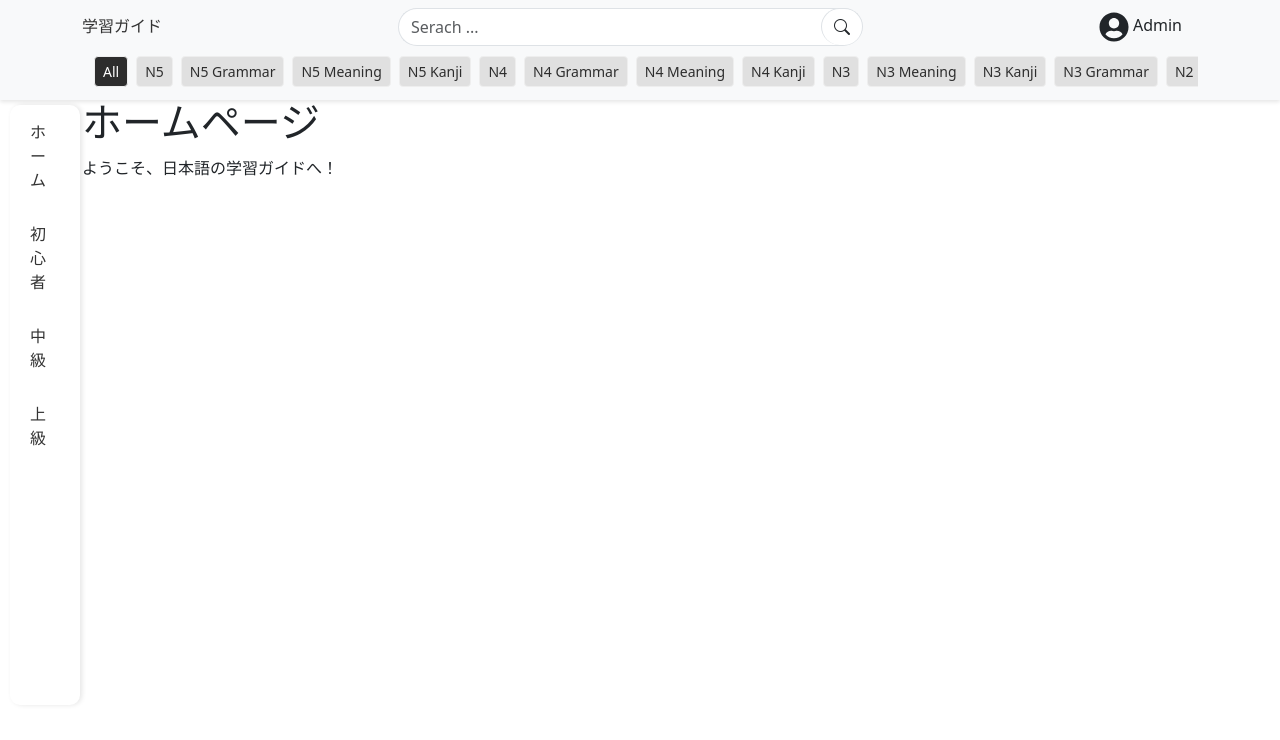
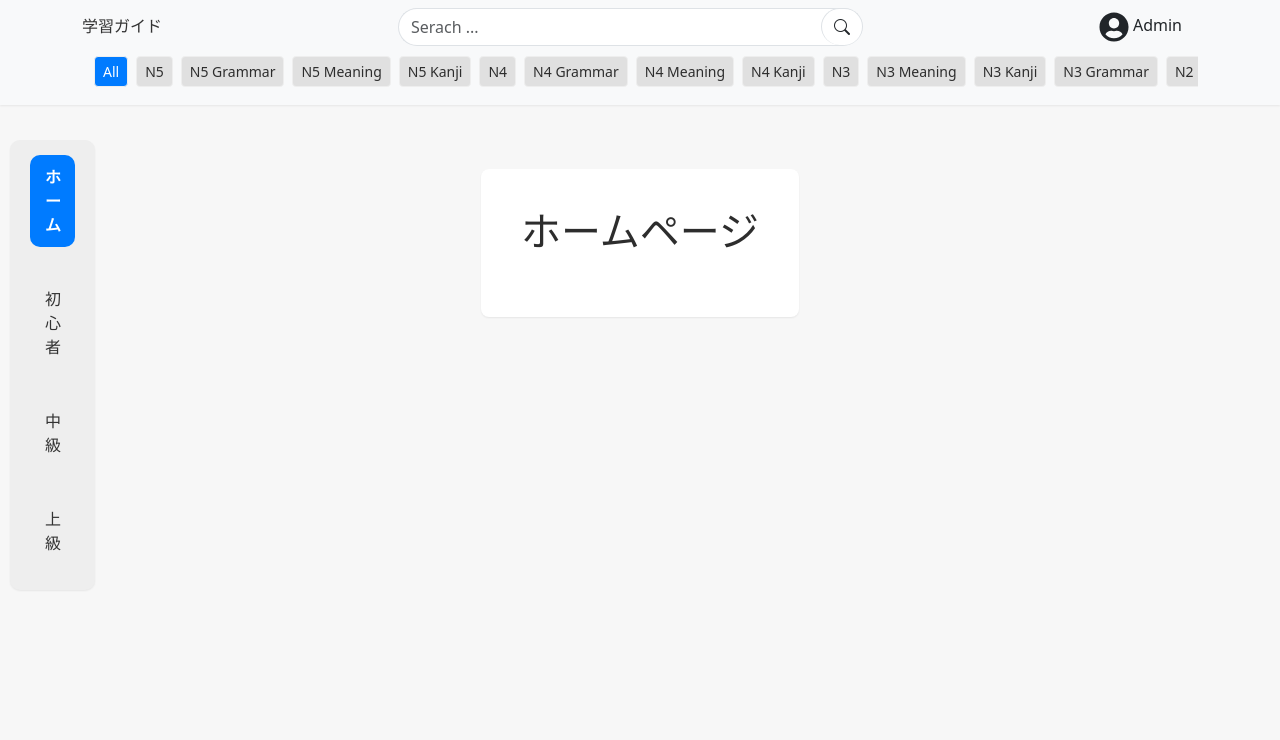
Before and after one commit to tunyarzartoe-coding/JapaneseSelfStudyGuide, a React (Create React App) app: page / in a window 1280 px wide. Shown: the top 740 px of the page. Built offline with nearby package versions, Linux system fonts and the light colour scheme.

Commit message:
feat:home page

```diff
--- a/src/App.js
+++ b/src/App.js
@@ -1,24 +1,26 @@
 import React from 'react';
-import { BrowserRouter as Router, Route,Routes } from 'react-router-dom';
+import { BrowserRouter as Router, Route, Routes } from 'react-router-dom';
 import './index.css';
 import Home from './components/Home';
 import Navbar from './app/Header';
 import "bootstrap/dist/css/bootstrap.min.css";
 import "bootstrap/dist/js/bootstrap.bundle.min";
+import Footer from './app/Footer';
 
 const App = () => (
   <Router>
-    <Navbar />
-    <div className="main-content">
-      <Routes>
-        <Route path="/home" exact component={Home} />
-        <Route path="/beginner" component={() => <div>初心者のページ</div>} />
-        <Route path="/intermediate" component={() => <div>中級のページ</div>} />
-        <Route path="/advanced" component={() => <div>上級のページ</div>} />
-        {/* <Route path="/profile" component={Profile} /> */}
+    <div className="app-container">
+      <Navbar />
+      <div className="main-content container mt-4">
+        <Routes>
+          <Route path="/" element={<Home />} />
+          <Route path="/beginner" element={<div>初心者のページ</div>} />
+          <Route path="/intermediate" element={<div>中級のページ</div>} />
+          <Route path="/advanced" element={<div>上級のページ</div>} />
         </Routes>
+      </div>
+      {/* <Footer /> */}
     </div>
-    <Home/>
   </Router>
 );
 
--- a/src/app/Footer.js
+++ b/src/app/Footer.js
@@ -1,11 +1,11 @@
-import React from 'react'
+import React from 'react';
 
-const Footer = () => {
-  return (
-    <div>
+const Footer = () => (
+  <footer className="footer bg-light py-1 mt-auto">
+    <div className="container text-center">
+      <span className="text-muted">© 2024 学習ガイド - All Rights Reserved</span>
+    </div>
+  </footer>
+);
 
-    </div>
-  )
-}
-
-export default Footer
+export default Footer;
--- a/src/app/Sidebar.js
+++ b/src/app/Sidebar.js
@@ -1,21 +1,29 @@
 import React from 'react';
-import { Link } from 'react-router-dom';
+import { NavLink } from 'react-router-dom';
 
 const Sidebar = () => {
   return (
-    <div className=" main_sidebar">
+    <div className="main_sidebar">
       <ul className="sidebar__menu">
         <li>
-          <Link to="/" >ホーム</Link>
+          <NavLink exact to="/" activeClassName="active" className="sidebar__link">
+            ホーム
+          </NavLink>
         </li>
         <li>
-          <Link to="/beginner" >初心者</Link>
+          <NavLink to="/beginner" activeClassName="active" className="sidebar__link">
+            初心者
+          </NavLink>
         </li>
         <li>
-          <Link to="/intermediate" >中級</Link>
+          <NavLink to="/intermediate" activeClassName="active" className="sidebar__link">
+            中級
+          </NavLink>
         </li>
         <li>
-          <Link to="/advanced" >上級</Link>
+          <NavLink to="/advanced" activeClassName="active" className="sidebar__link">
+            上級
+          </NavLink>
         </li>
       </ul>
     </div>
--- a/src/components/Home.js
+++ b/src/components/Home.js
@@ -1,9 +1,15 @@
 import React from 'react';
 
 const Home = () => (
-  <section className='container'>
-    <h1>ホームページ</h1>
-    <p>ようこそ、日本語の学習ガイドへ！</p>
+  <section className="home-container">
+    <div className="home-content">
+      <h1 className="home-title">ホームページ</h1>
+      {/* <p className="home-subtitle">ようこそ、日本語の学習ガイドへ！</p>
+      <p className="home-description">
+        私たちのウェブサイトでは、すべての日本語レベルに対応する教材を提供しています。N5からN1まで、文法、語彙、漢字などを学びながら、日本語のスキルを向上させましょう！
+      </p>
+      <button className="home-button">今すぐ学習を始める</button> */}
+    </div>
   </section>
 );
 
--- a/src/components/categories/AllCategories.js
+++ b/src/components/categories/AllCategories.js
@@ -19,7 +19,7 @@ const AllCategories = () => {
             className="category-btn"
             onClick={() => handleCategoryClick(category.id)}
             style={{
-              background: selectedCategory === category.id ? "#2d2d2d" : "#E0E0E0",
+              background: selectedCategory === category.id ? "#007bff" : "#E0E0E0",
               borderColor: "#eee",
               color: selectedCategory === category.id ? "#fff" : "#2d2d2d",
             }}
--- a/src/index.css
+++ b/src/index.css
@@ -3,24 +3,38 @@
 body {
   font-family: 'Roboto', sans-serif;
   margin: 0;
-  background-color: rgb(247, 247, 248);
+  /* background: linear-gradient(135deg, #f7fafc, #d9e8f5); */
+  background-color: hsl(0 0% 97% / 1) !important;
 }
 
 h1, h2, h3, h4, h5, h6 {
   font-family: 'Roboto', sans-serif;
 }
-section{
-  /* padding-left: 200px; */
+
+.app-container {
+  display: flex;
+  flex-direction: column;
+  min-height: 100vh;
 }
+
 .navbar {
-  display: flex;
-  justify-content: space-between;
-  align-items: center;
-  /* padding: 0 20px; */
+  position: sticky;
+  top: 0;
+  z-index: 1000;
   background-color: #f8f9fa;
-  height: 100px;
-  box-shadow: 0 2px 4px rgba(0, 0, 0, 0.1);
+  box-shadow: 0 1px 2px rgba(0, 0, 0, 0.07);
 }
+
+.main-content {
+  flex: 1;
+  padding: 20px;
+}
+
+.footer {
+  background-color: #f8f9fa;
+  box-shadow: 0 -2px 4px rgba(0, 0, 0, 0.07);
+}
+
 
 .navbar__left,
 .navbar__right {
@@ -33,11 +47,10 @@ section{
   background: none;
   border: none;
   font-size: 24px;
+  cursor: pointer;
 }
 
 .navbar__logo {
-  /* margin-left: 30px; */
-  /* font-size: 24px; */
   justify-content: center;
   text-decoration: none;
   color: #333;
@@ -46,8 +59,13 @@ section{
 .navbar__search input {
   padding: 5px 10px;
   border: 1px solid #ccc;
-  border-radius: 4px;
+  border-radius: 20px;
   width: 300px;
+}
+
+.navbar__right .btn-group {
+  display: flex;
+  align-items: center;
 }
 
 .navbar__right a {
@@ -55,6 +73,39 @@ section{
   text-decoration: none;
   color: #333;
 }
+
+.backdrop {
+  position: fixed;
+  top: 0;
+  left: 0;
+  width: 100%;
+  height: 100%;
+  background: rgba(0, 0, 0, 0.5);
+  z-index: 999;
+}
+
+.sidebar {
+  position: fixed;
+  top: 0;
+  right: 0;
+  width: 250px;
+  height: 100%;
+  background-color: #fff;
+  box-shadow: 0 1px 2px rgba(0, 0, 0, 0.07);
+  z-index: 1001;
+  padding: 20px;
+}
+
+.sidebar__close-btn {
+  position: absolute;
+  top: 10px;
+  right: 10px;
+  background: none;
+  border: none;
+  font-size: 24px;
+  cursor: pointer;
+}
+
 /* Backdrop Styles */
 .backdrop {
   position: fixed;
@@ -69,30 +120,44 @@ section{
 
 /* main sidebar */
 .main_sidebar {
+  background-color: #eee;
   border-radius: 10px;
   margin-left: 10px;
-  margin-top: 5px;
+  margin-top: 140px;
   position: absolute;
   /* top: 20; */
   left: 0;
-  height: 75%;
-  width: 70px;
-  background-color: #fff;
-  box-shadow: 2px 0 5px rgba(0, 0, 0, 0.1);
+  height: 450px;
+  width: 85px;
+  box-shadow: 0 1px 2px rgba(0, 0, 0, 0.07);
   z-index: 1000;
   /* padding-top: 60px;  */
 }
-.sidebar {
-  position: fixed;
-  top: 0;
-  right: 0;
-  height: 100%;
-  width: 250px;
-  background-color: #fff;
-  box-shadow: 2px 0 5px rgba(0, 0, 0, 0.1);
-  z-index: 1000;
-  padding-top: 60px;
+.sidebar__menu {
+  list-style-type: none;
+  padding: 0;
 }
+
+.sidebar__link {
+  border-radius: 10px;
+  display: block;
+  padding: 10px 15px;
+  color: #333;
+  text-decoration: none;
+  transition: background-color 0.3s, color 0.3s;
+}
+
+.sidebar__link:hover {
+  background-color: #e0e0e0;
+  color: #000;
+}
+
+.sidebar__link.active {
+  background-color: #007bff;
+  color: #fff;
+  font-weight: bold;
+}
+
 
 .sidebar__close-btn {
   position: absolute;
@@ -190,3 +255,53 @@ section{
     justify-content: flex-start;
   }
 }
+.home-container {
+  display: flex;
+  align-items: center;
+  justify-content: center;
+  padding: 20px;
+  /* background: linear-gradient(135deg, #f7fafc, #d9e8f5); */
+}
+
+.home-content {
+  max-width: 600px;
+  text-align: center;
+  background: #ffffff;
+  padding: 40px;
+  border-radius: 8px;
+  box-shadow: 0 1px 2px rgba(0, 0, 0, 0.07);
+}
+
+.home-title {
+  font-size: 2.5rem;
+  color: #2d2d2d;
+  margin-bottom: 20px;
+}
+
+.home-subtitle {
+  font-size: 1.5rem;
+  color: #555;
+  margin-bottom: 20px;
+}
+
+.home-description {
+  font-size: 1.125rem;
+  color: #666;
+  line-height: 1.8;
+  margin-bottom: 30px;
+}
+
+.home-button {
+  padding: 10px 20px;
+  font-size: 1rem;
+  color: #ffffff;
+  background-color: #007bff;
+  border: none;
+  border-radius: 4px;
+  cursor: pointer;
+  transition: background-color 0.3s ease;
+}
+
+.home-button:hover {
+  background-color: #0056b3;
+}
```
